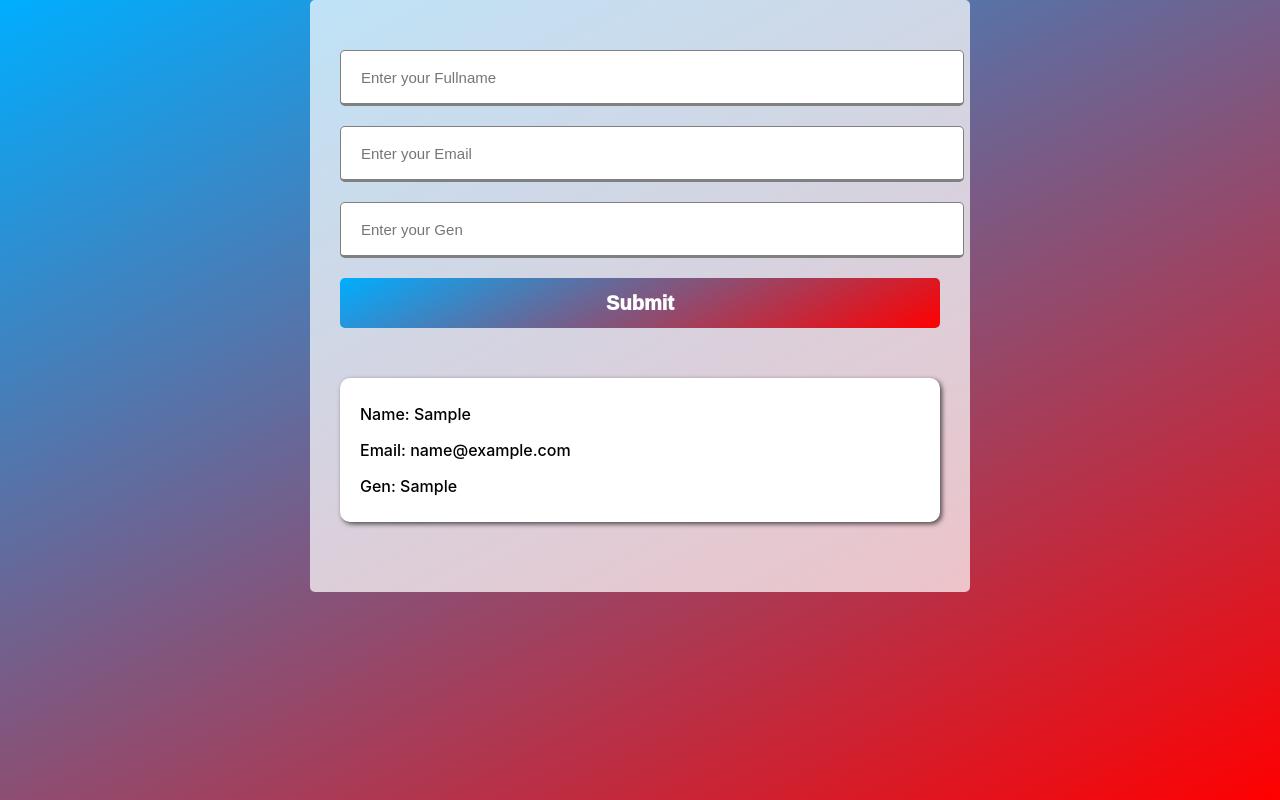
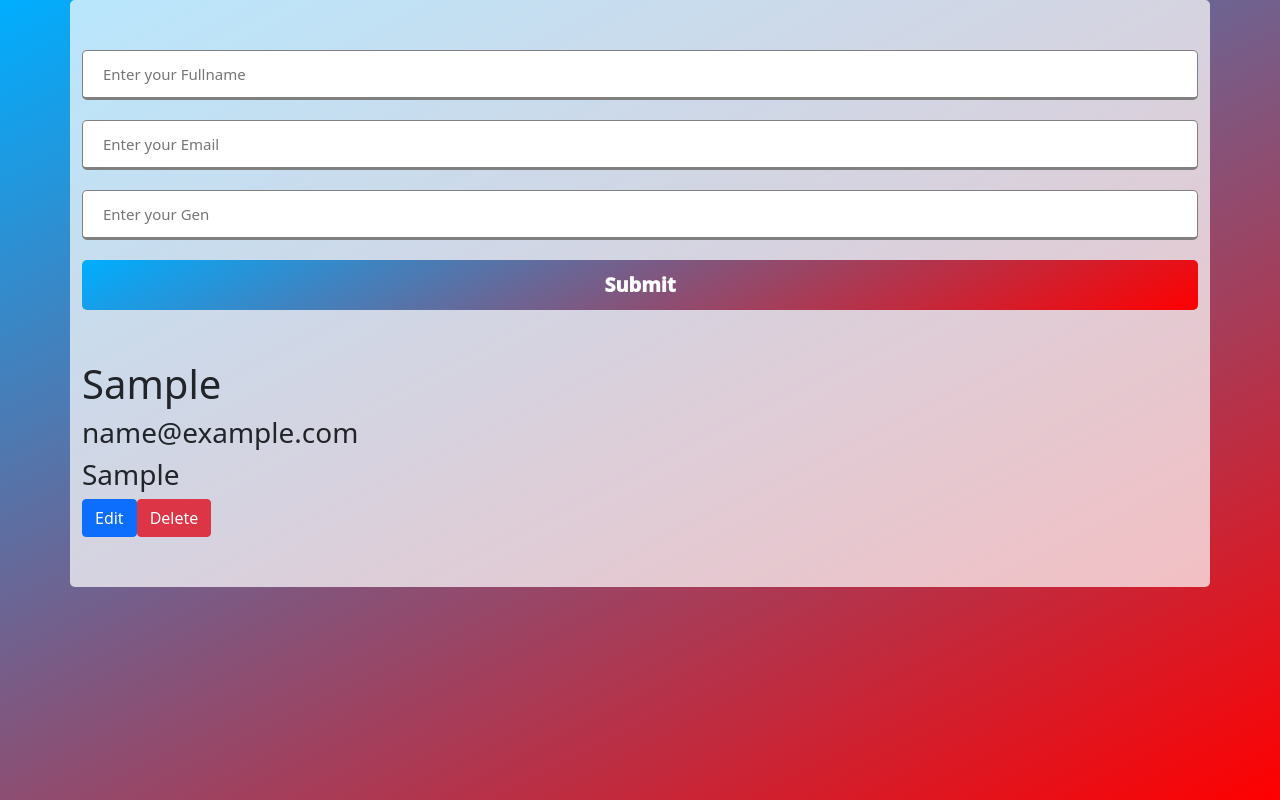
Before and after one commit to Cobboldgit/react-CRUD-form-app, a React (Create React App) app: page / in a window 1280 px wide. Both pictures are taken after typing "Sample", "name@example.com", "Sample" into the empty fields and a click on the button "Submit". Built offline with nearby package versions, Linux system fonts and the light colour scheme.

Commit message:
added a delect feature

```diff
--- a/package.json
+++ b/package.json
@@ -6,9 +6,12 @@
     "@testing-library/jest-dom": "^5.11.4",
     "@testing-library/react": "^11.1.0",
     "@testing-library/user-event": "^12.1.10",
+    "bootstrap": "^5.1.0",
     "react": "^17.0.2",
+    "react-bootstrap": "^2.0.0-beta.6",
     "react-dom": "^17.0.2",
     "react-scripts": "4.0.3",
+    "uuid": "^8.3.2",
     "web-vitals": "^1.0.1"
   },
   "scripts": {
--- a/src/App.js
+++ b/src/App.js
@@ -13,12 +13,26 @@ function App() {
   function AddUser(user) {
     setUsers([...users, user])
   }
+
+
+  //function to delete a user
+  function delectUser(userId) {
+    //loops through the users state and removes the user with the same id
+    const filteredList = users.filter((user) => {
+      return userId !== user.id;
+    });
+
+    //sets the users state to the filtered users array
+    setUsers(filteredList);
+  }
+
+
   return (
     <>
     <div className="App">
       <div className="container">
         <UserInput addUser={AddUser}/>
-        <UserList data={users}/>
+        <UserList data={users} delectUser={delectUser}/>
       </div>
     </div>
     </>
--- /dev/null
+++ b/src/component/User.js
@@ -0,0 +1,21 @@
+import React, { useState } from "react";
+import { Button } from "react-bootstrap";
+
+function User(props) {
+    const user=props.user;
+  return (
+    <div>
+      <h1>{user.name}</h1>
+      <h3>{user.email}</h3>
+      <h3>{user.gen}</h3>
+      <Button variant="primary">
+        Edit
+      </Button>
+      <Button variant="danger" onClick={() => props.delectUser(user.id)}>
+        Delete
+      </Button>
+    </div>
+  );
+}
+
+export default User;
--- a/src/component/UserInput.js
+++ b/src/component/UserInput.js
@@ -1,5 +1,6 @@
 import React, { Component } from "react";
-import '../App.css'
+import '../App.css';
+import {v4 as uuid} from 'uuid';
 
 class UserInput extends Component {
   constructor(props) {
@@ -14,19 +15,26 @@ class UserInput extends Component {
   handleSubmit = (e) => {
     e.preventDefault();
 
-    let user = {
+    if(this.state.email && this.state.name && this.state.gen) {
+      let user = {
       name: this.state.name,
       email: this.state.email,
       gen: this.state.gen,
-    };
+      id: uuid()
+      };
+      this.props.addUser(user);
 
-    this.props.addUser(user);
-
-    this.setState({
+      this.setState({
       name: "",
       email: "",
       gen: ""
     });
+    }
+
+
+
+
+
   };
 
   render() {
--- a/src/component/UserList.js
+++ b/src/component/UserList.js
@@ -1,23 +1,24 @@
-import React, { Component } from 'react'
+import React, { Component } from "react";
+import User from "./User";
 
-class UserList extends Component {
-    render() {
-        const users = this.props.data
+function UserList(props) {
+    const users = props.data;
+  return (
+    <div>
+      {users.map((user, index) => {
         return (
-                users.map((user, index)=>{
-                    return(
-                        <div className="list">
-                            <div key={index}>
-                                <p>Name: {user.name}</p>
-                                <p>Email: {user.email}</p>
-                                <p>Gen: {user.gen}</p>
-                        </div>
-                        </div>
-                    )
-                })
-
-        )
-    }
+          <div>
+            <User
+              user={user}
+              key={user.id}
+              delectUser={props.delectUser}
+            />
+          </div>
+        );
+      })}
+    </div>
+  );
 }
 
+
 export default UserList;
--- a/src/index.js
+++ b/src/index.js
@@ -3,6 +3,7 @@ import ReactDOM from 'react-dom';
 import './index.css';
 import App from './App';
 import reportWebVitals from './reportWebVitals';
+import 'bootstrap/dist/css/bootstrap.min.css';
 
 ReactDOM.render(
   <React.StrictMode>
```
Also changed, not shown: 1 other file (tests, documents, lock files or other folders).
